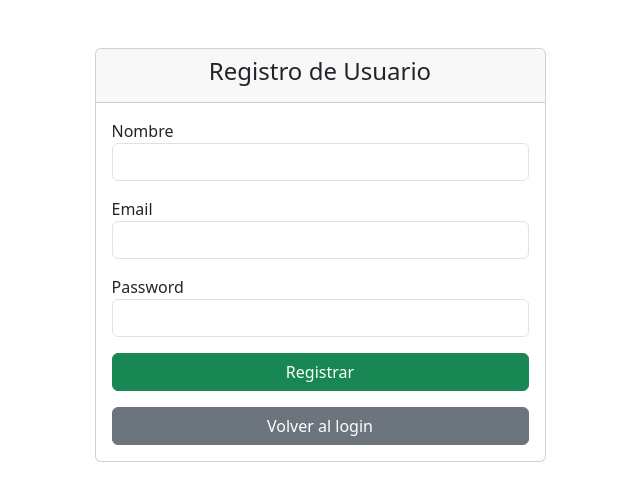
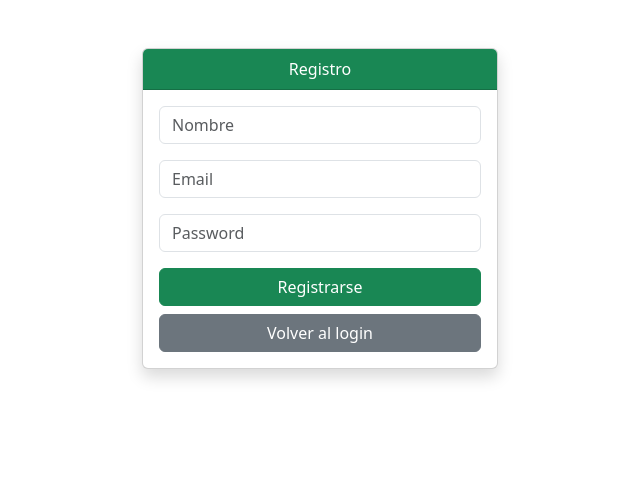
Before and after one commit to NayeliMorales19/Avance_Proyecto_Integrador, an Angular app: page /register in a window 1280 px wide. Shown: the top 500 px of the page, without its empty margins (320-960 px from the left). Built offline with nearby package versions, Linux system fonts and the light colour scheme.

Commit message:
se actualizo el diseño

```diff
--- a/src/app/pages/register/register.html
+++ b/src/app/pages/register/register.html
@@ -2,40 +2,41 @@
 
 <div class="row justify-content-center">
 
-<div class="col-md-5">
+<div class="col-md-4">
 
-<div class="card">
+<div class="card shadow">
 
-<div class="card-header text-center">
-<h4>Registro de Usuario</h4>
+<div class="card-header bg-success text-white text-center">
+Registro
 </div>
 
 <div class="card-body">
 
-<form>
+<form (ngSubmit)="register()">
 
-<div class="mb-3">
-<label>Nombre</label>
-<input type="text" class="form-control">
-</div>
+<input type="text" class="form-control mb-3"
+placeholder="Nombre"
+[(ngModel)]="user.name"
+name="name">
 
-<div class="mb-3">
-<label>Email</label>
-<input type="email" class="form-control">
-</div>
+<input type="email" class="form-control mb-3"
+placeholder="Email"
+[(ngModel)]="user.email"
+name="email">
 
-<div class="mb-3">
-<label>Password</label>
-<input type="password" class="form-control">
-</div>
+<input type="password" class="form-control mb-3"
+placeholder="Password"
+[(ngModel)]="user.password"
+name="password">
 
 <button class="btn btn-success w-100">
-Registrar
+Registrarse
 </button>
 
 </form>
-<a routerLink="/" class="btn btn-secondary w-100 mt-3">
-  Volver al login
+
+<a routerLink="/" class="btn btn-secondary w-100 mt-2">
+Volver al login
 </a>
 
 </div>
```
